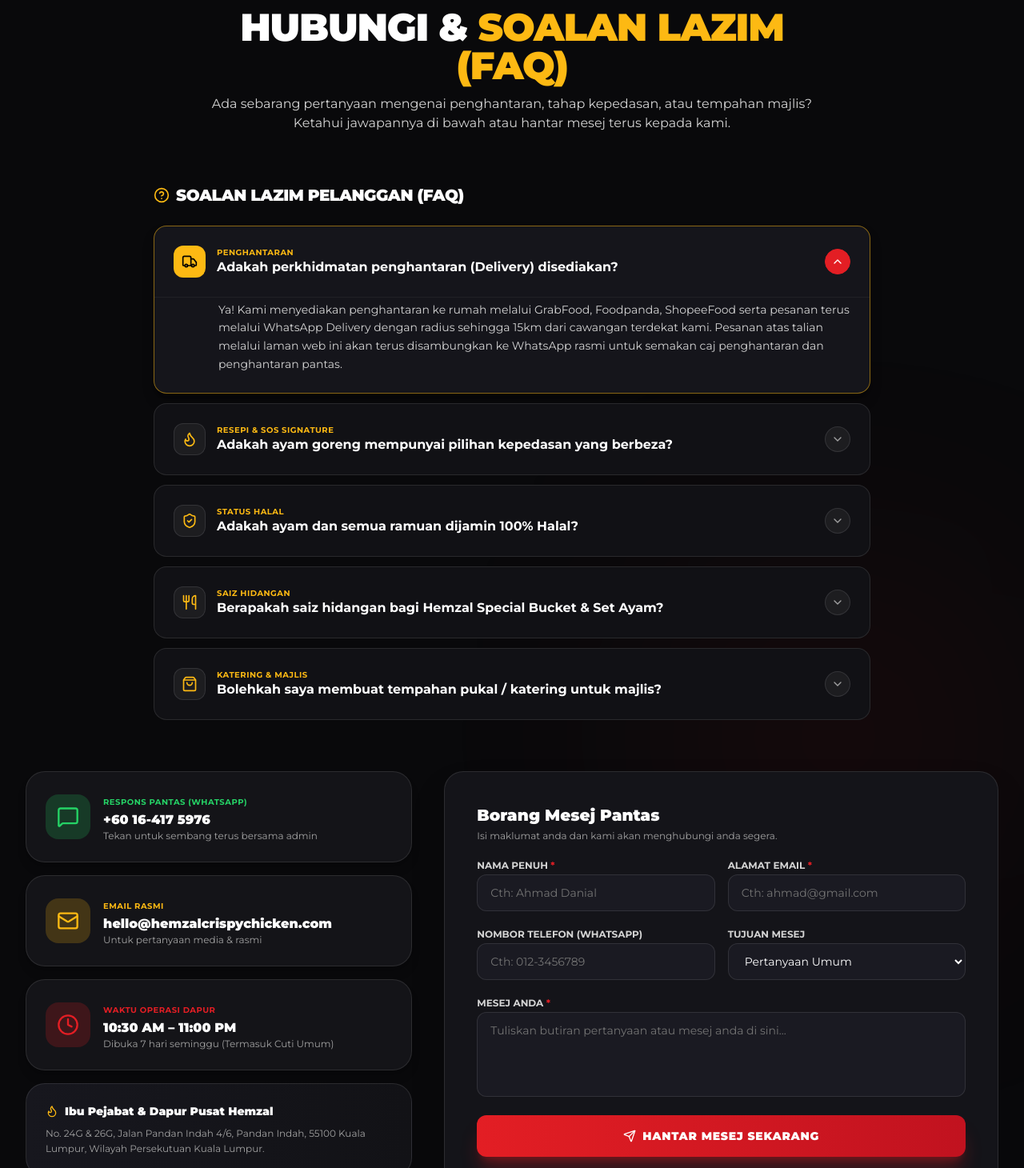
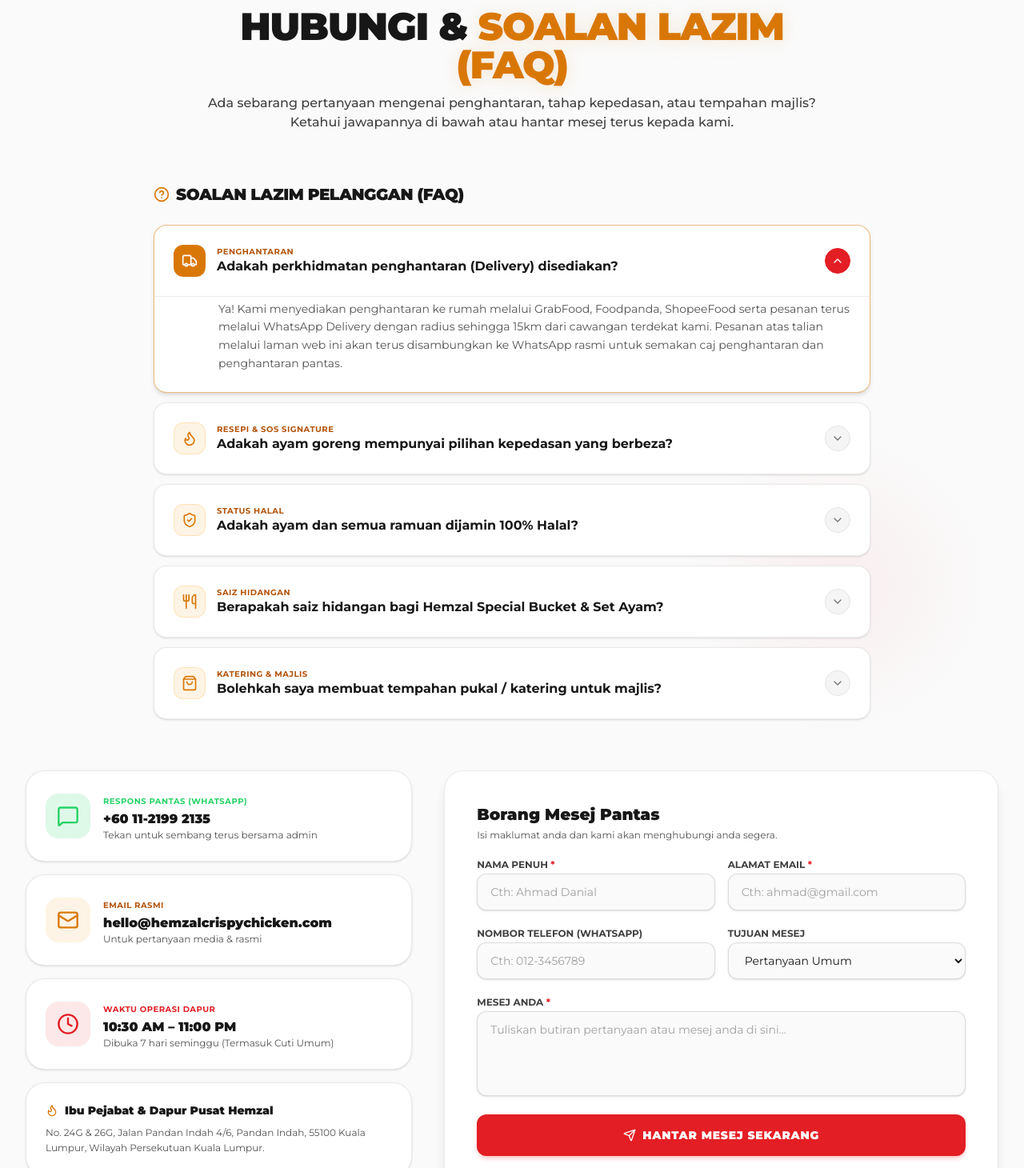
Before and after one commit to haz-pqh/Hemzal-Website-New, a React (Vite) app: page / in a window 1280 px wide. Shown: the part 6750-8210 px from the top of the page at 80% size. Built offline with nearby package versions, Linux system fonts and the light colour scheme.

Commit message:
Update ContactSection.tsx

```diff
--- a/src/components/ContactSection.tsx
+++ b/src/components/ContactSection.tsx
@@ -77,24 +77,24 @@ export const ContactSection: React.FC = () => {
   };
 
   return (
-    <section id="hubungi" className="py-20 bg-[#09090c]/80 backdrop-blur-sm relative overflow-hidden border-t border-white/5">
-      {/* Glow */}
-      <div className="absolute top-1/2 right-10 w-96 h-96 bg-[#E31E24]/10 rounded-full blur-[140px] pointer-events-none" />
+    <section id="hubungi" className="py-20 bg-neutral-50 border-b border-neutral-200/80 relative overflow-hidden">
+      {/* Subtle Ambient Red Glow */}
+      <div className="absolute top-1/2 right-10 -translate-y-1/2 w-96 h-96 bg-[radial-gradient(ellipse_at_center,rgba(227,30,36,0.05),transparent_70%)] pointer-events-none" />
 
       <div className="max-w-7xl mx-auto px-4 sm:px-6 lg:px-8 relative z-10">
 
         {/* Header */}
         <div className="text-center max-w-3xl mx-auto mb-16 space-y-3">
-          <div className="inline-flex items-center gap-1.5 bg-[#16161b] border border-[#FDB913]/30 px-3.5 py-1 rounded-full text-xs font-black uppercase tracking-widest text-[#FDB913]">
-            <MessageSquare className="w-3.5 h-3.5" />
+          <div className="inline-flex items-center gap-1.5 bg-amber-500/10 border border-amber-500/20 px-3.5 py-1 rounded-full text-xs font-black uppercase tracking-widest text-[#B45309]">
+            <MessageSquare className="w-3.5 h-3.5 text-[#D97706]" />
             <span>Khidmat Pelanggan & Maklum Balas</span>
           </div>
 
-          <h2 className="text-3xl sm:text-5xl font-black text-white uppercase tracking-tight">
-            HUBUNGI & <span className="text-[#FDB913]">SOALAN LAZIM (FAQ)</span>
+          <h2 className="text-3xl sm:text-5xl font-black text-neutral-900 uppercase tracking-tight">
+            HUBUNGI & <span className="text-[#D97706] drop-shadow-[0_2px_10px_rgba(217,119,6,0.15)]">SOALAN LAZIM (FAQ)</span>
           </h2>
 
-          <p className="text-neutral-300 text-sm sm:text-base">
+          <p className="text-neutral-700 text-sm sm:text-base font-medium">
             Ada sebarang pertanyaan mengenai penghantaran, tahap kepedasan, atau tempahan majlis? Ketahui jawapannya di bawah atau hantar mesej terus kepada kami.
           </p>
         </div>
@@ -102,8 +102,8 @@ export const ContactSection: React.FC = () => {
         {/* Collapsible FAQ Accordion Section */}
         <div className="mb-16 max-w-4xl mx-auto">
           <div className="flex items-center gap-2 mb-6 justify-center sm:justify-start">
-            <HelpCircle className="w-5 h-5 text-[#FDB913]" />
-            <h3 className="text-xl font-black text-white uppercase tracking-tight">
+            <HelpCircle className="w-5 h-5 text-[#D97706]" />
+            <h3 className="text-xl font-black text-neutral-900 uppercase tracking-tight">
               Soalan Lazim Pelanggan (FAQ)
             </h3>
           </div>
@@ -119,8 +119,8 @@ export const ContactSection: React.FC = () => {
                   id={faq.id}
                   className={`rounded-2xl border transition-all duration-300 overflow-hidden ${
                     isOpen
-                      ? 'bg-[#15151b] border-[#FDB913]/50 shadow-lg shadow-black/40'
-                      : 'bg-[#111115] border-white/10 hover:border-white/20 hover:bg-[#141419]'
+                      ? 'bg-white border-[#D97706]/50 shadow-md'
+                      : 'bg-white border-neutral-200/80 hover:border-neutral-300 hover:bg-neutral-50/50 shadow-sm'
                   }`}
                 >
                   <button
@@ -133,17 +133,17 @@ export const ContactSection: React.FC = () => {
                       <div
                         className={`w-10 h-10 rounded-xl flex items-center justify-center shrink-0 transition-colors ${
                           isOpen
-                            ? 'bg-[#FDB913] text-black font-black'
-                            : 'bg-white/5 text-[#FDB913] border border-white/10'
+                            ? 'bg-[#D97706] text-white font-black'
+                            : 'bg-amber-500/10 text-[#D97706] border border-amber-500/20'
                         }`}
                       >
                         <IconComponent className="w-5 h-5" />
                       </div>
                       <div>
-                        <span className="text-[10px] text-[#FDB913] uppercase font-bold tracking-wider block">
+                        <span className="text-[10px] text-[#B45309] uppercase font-bold tracking-wider block">
                           {faq.category}
                         </span>
-                        <h4 className="text-sm sm:text-base font-bold text-white leading-snug">
+                        <h4 className="text-sm sm:text-base font-bold text-neutral-900 leading-snug">
                           {faq.question}
                         </h4>
                       </div>
@@ -153,7 +153,7 @@ export const ContactSection: React.FC = () => {
                       className={`w-8 h-8 rounded-full flex items-center justify-center shrink-0 border transition-transform duration-300 ${
                         isOpen
                           ? 'rotate-180 bg-[#E31E24] text-white border-[#E31E24]'
-                          : 'bg-white/5 text-neutral-400 border-white/10'
+                          : 'bg-neutral-100 text-neutral-500 border-neutral-200'
                       }`}
                     >
                       <ChevronDown className="w-4 h-4" />
@@ -168,7 +168,7 @@ export const ContactSection: React.FC = () => {
                         exit={{ height: 0, opacity: 0 }}
                         transition={{ duration: 0.25, ease: 'easeInOut' }}
                       >
-                        <div className="px-5 sm:px-6 pb-6 pt-1 border-t border-white/5 text-neutral-300 text-xs sm:text-sm leading-relaxed pl-16 sm:pl-20">
+                        <div className="px-5 sm:px-6 pb-6 pt-1 border-t border-neutral-200/80 text-neutral-600 text-xs sm:text-sm leading-relaxed pl-16 sm:pl-20">
                           {faq.answer}
                         </div>
                       </motion.div>
@@ -187,57 +187,57 @@ export const ContactSection: React.FC = () => {
 
             {/* WhatsApp Box */}
             <a
-              href="https://wa.me/60164175976?text=Hai%20Hemzal%20Crispy%20Chicken,%20saya%20ada%20pertanyaan."
+              href="https://wa.me/601121992135?text=Hai%20Hemzal%20Crispy%20Chicken,%20saya%20ada%20pertanyaan."
               target="_blank"
               rel="noopener noreferrer"
-              className="p-6 rounded-3xl bg-[#141418] hover:bg-[#191920] border border-white/10 hover:border-[#25D366]/50 transition-all duration-300 flex items-center gap-4 group block shadow-lg"
+              className="p-6 rounded-3xl bg-white hover:bg-neutral-50/50 border border-neutral-200/80 hover:border-[#25D366]/50 transition-all duration-300 flex items-center gap-4 group block shadow-sm hover:shadow-md"
             >
-              <div className="w-14 h-14 rounded-2xl bg-[#25D366]/20 flex items-center justify-center text-[#25D366] group-hover:scale-110 transition-transform shrink-0">
+              <div className="w-14 h-14 rounded-2xl bg-[#25D366]/15 flex items-center justify-center text-[#25D366] group-hover:scale-110 transition-transform shrink-0">
                 <MessageSquare className="w-7 h-7" />
               </div>
               <div>
                 <span className="text-[10px] uppercase font-bold text-[#25D366] tracking-wider">
                   Respons Pantas (WhatsApp)
                 </span>
-                <h4 className="font-black text-base text-white">+60 16-417 5976</h4>
-                <p className="text-xs text-neutral-400">Tekan untuk sembang terus bersama admin</p>
+                <h4 className="font-black text-base text-neutral-900">+60 11-2199 2135</h4>
+                <p className="text-xs text-neutral-600">Tekan untuk sembang terus bersama admin</p>
               </div>
             </a>
 
             {/* Email Box */}
-            <div className="p-6 rounded-3xl bg-[#141418] border border-white/10 flex items-center gap-4 shadow-lg">
-              <div className="w-14 h-14 rounded-2xl bg-[#FDB913]/20 flex items-center justify-center text-[#FDB913] shrink-0">
+            <div className="p-6 rounded-3xl bg-white border border-neutral-200/80 flex items-center gap-4 shadow-sm">
+              <div className="w-14 h-14 rounded-2xl bg-amber-500/10 flex items-center justify-center text-[#D97706] shrink-0">
                 <Mail className="w-7 h-7" />
               </div>
               <div>
-                <span className="text-[10px] uppercase font-bold text-[#FDB913] tracking-wider">
+                <span className="text-[10px] uppercase font-bold text-[#B45309] tracking-wider">
                   Email Rasmi
                 </span>
-                <h4 className="font-black text-base text-white">hello@hemzalcrispychicken.com</h4>
-                <p className="text-xs text-neutral-400">Untuk pertanyaan media & rasmi</p>
+                <h4 className="font-black text-base text-neutral-900">hello@hemzalcrispychicken.com</h4>
+                <p className="text-xs text-neutral-600">Untuk pertanyaan media & rasmi</p>
               </div>
             </div>
 
             {/* Operating Hours Box */}
-            <div className="p-6 rounded-3xl bg-[#141418] border border-white/10 flex items-center gap-4 shadow-lg">
-              <div className="w-14 h-14 rounded-2xl bg-[#E31E24]/20 flex items-center justify-center text-[#E31E24] shrink-0">
+            <div className="p-6 rounded-3xl bg-white border border-neutral-200/80 flex items-center gap-4 shadow-sm">
+              <div className="w-14 h-14 rounded-2xl bg-[#E31E24]/10 flex items-center justify-center text-[#E31E24] shrink-0">
                 <Clock className="w-7 h-7" />
               </div>
               <div>
                 <span className="text-[10px] uppercase font-bold text-[#E31E24] tracking-wider">
                   Waktu Operasi Dapur
                 </span>
-                <h4 className="font-black text-base text-white">10:30 AM – 11:00 PM</h4>
-                <p className="text-xs text-neutral-400">Dibuka 7 hari seminggu (Termasuk Cuti Umum)</p>
+                <h4 className="font-black text-base text-neutral-900">10:30 AM – 11:00 PM</h4>
+                <p className="text-xs text-neutral-600">Dibuka 7 hari seminggu (Termasuk Cuti Umum)</p>
               </div>
             </div>
 
             {/* HQ Address Box */}
-            <div className="p-6 rounded-3xl bg-gradient-to-r from-[#17171e] to-[#121216] border border-white/10 space-y-2">
-              <h4 className="font-black text-sm text-white flex items-center gap-2">
-                <Flame className="w-4 h-4 text-[#FDB913]" /> Ibu Pejabat & Dapur Pusat Hemzal
+            <div className="p-6 rounded-3xl bg-white border border-neutral-200/80 space-y-2 shadow-sm">
+              <h4 className="font-black text-sm text-neutral-900 flex items-center gap-2">
+                <Flame className="w-4 h-4 text-[#D97706]" /> Ibu Pejabat & Dapur Pusat Hemzal
               </h4>
-              <p className="text-xs text-neutral-400 leading-relaxed">
+              <p className="text-xs text-neutral-600 leading-relaxed">
                 No. 24G & 26G, Jalan Pandan Indah 4/6, Pandan Indah, 55100 Kuala Lumpur, Wilayah Persekutuan Kuala Lumpur.
               </p>
             </div>
@@ -245,14 +245,14 @@ export const ContactSection: React.FC = () => {
           </div>
 
           {/* Right Column: Contact Form */}
-          <div className="lg:col-span-7 bg-[#141419] border border-white/10 rounded-3xl p-6 sm:p-10 shadow-2xl">
+          <div className="lg:col-span-7 bg-white border border-neutral-200/80 rounded-3xl p-6 sm:p-10 shadow-lg">
             {submitted ? (
               <div className="text-center py-12 space-y-4">
-                <div className="w-16 h-16 rounded-full bg-emerald-500/20 text-emerald-400 flex items-center justify-center mx-auto border border-emerald-500/30">
+                <div className="w-16 h-16 rounded-full bg-emerald-500/15 text-emerald-600 flex items-center justify-center mx-auto border border-emerald-500/30">
                   <CheckCircle2 className="w-8 h-8" />
                 </div>
-                <h3 className="text-2xl font-black text-white">Mesej Anda Berjaya Dihantar!</h3>
-                <p className="text-sm text-neutral-300 max-w-md mx-auto">
+                <h3 className="text-2xl font-black text-neutral-900">Mesej Anda Berjaya Dihantar!</h3>
+                <p className="text-sm text-neutral-700 max-w-md mx-auto">
                   Terima kasih, <strong>{formData.name}</strong>. Pegawai perhubungan pelanggan Hemzal akan membalas emel/telefon anda dalam masa 24 jam.
                 </p>
                 <button
@@ -260,7 +260,7 @@ export const ContactSection: React.FC = () => {
                     setSubmitted(false);
                     setFormData({ name: '', email: '', phone: '', subject: 'Pertanyaan Umum', message: '' });
                   }}
-                  className="mt-4 px-6 py-2.5 bg-white/10 hover:bg-white/20 text-white rounded-xl text-xs font-bold transition-colors cursor-pointer"
+                  className="mt-4 px-6 py-2.5 bg-neutral-100 hover:bg-neutral-200 text-neutral-800 rounded-xl text-xs font-bold border border-neutral-300/80 transition-colors cursor-pointer"
                 >
                   Hantar Mesej Lain
                 </button>
@@ -268,13 +268,13 @@ export const ContactSection: React.FC = () => {
             ) : (
               <form onSubmit={handleSubmit} className="space-y-4">
                 <div className="space-y-1">
-                  <h3 className="text-xl font-black text-white">Borang Mesej Pantas</h3>
-                  <p className="text-xs text-neutral-400">Isi maklumat anda dan kami akan menghubungi anda segera.</p>
+                  <h3 className="text-xl font-black text-neutral-900">Borang Mesej Pantas</h3>
+                  <p className="text-xs text-neutral-600">Isi maklumat anda dan kami akan menghubungi anda segera.</p>
                 </div>
 
                 <div className="grid grid-cols-1 sm:grid-cols-2 gap-4">
                   <div className="space-y-1.5">
-                    <label className="text-xs font-bold text-neutral-300 uppercase">
+                    <label className="text-xs font-bold text-neutral-700 uppercase">
                       Nama Penuh <span className="text-[#E31E24]">*</span>
                     </label>
                     <input
@@ -283,12 +283,12 @@ export const ContactSection: React.FC = () => {
                       value={formData.name}
                       onChange={(e) => setFormData({ ...formData, name: e.target.value })}
                       placeholder="Cth: Ahmad Danial"
-                      className="w-full px-4 py-3 bg-[#1a1a22] border border-white/10 rounded-xl text-sm text-white placeholder:text-neutral-500 focus:outline-none focus:border-[#FDB913]"
+                      className="w-full px-4 py-3 bg-neutral-50 border border-neutral-300/80 rounded-xl text-sm text-neutral-900 placeholder:text-neutral-400 focus:outline-none focus:bg-white focus:border-[#D97706] transition-colors shadow-sm"
                     />
                   </div>
 
                   <div className="space-y-1.5">
-                    <label className="text-xs font-bold text-neutral-300 uppercase">
+                    <label className="text-xs font-bold text-neutral-700 uppercase">
                       Alamat Email <span className="text-[#E31E24]">*</span>
                     </label>
                     <input
@@ -297,14 +297,14 @@ export const ContactSection: React.FC = () => {
                       value={formData.email}
                       onChange={(e) => setFormData({ ...formData, email: e.target.value })}
                       placeholder="Cth: ahmad@gmail.com"
-                      className="w-full px-4 py-3 bg-[#1a1a22] border border-white/10 rounded-xl text-sm text-white placeholder:text-neutral-500 focus:outline-none focus:border-[#FDB913]"
+                      className="w-full px-4 py-3 bg-neutral-50 border border-neutral-300/80 rounded-xl text-sm text-neutral-900 placeholder:text-neutral-400 focus:outline-none focus:bg-white focus:border-[#D97706] transition-colors shadow-sm"
                     />
                   </div>
                 </div>
 
                 <div className="grid grid-cols-1 sm:grid-cols-2 gap-4">
                   <div className="space-y-1.5">
-                    <label className="text-xs font-bold text-neutral-300 uppercase">
+                    <label className="text-xs font-bold text-neutral-700 uppercase">
                       Nombor Telefon (WhatsApp)
                     </label>
                     <input
@@ -312,18 +312,18 @@ export const ContactSection: React.FC = () => {
                       value={formData.phone}
                       onChange={(e) => setFormData({ ...formData, phone: e.target.value })}
                       placeholder="Cth: 012-3456789"
-                      className="w-full px-4 py-3 bg-[#1a1a22] border border-white/10 rounded-xl text-sm text-white placeholder:text-neutral-500 focus:outline-none focus:border-[#FDB913]"
+                      className="w-full px-4 py-3 bg-neutral-50 border border-neutral-300/80 rounded-xl text-sm text-neutral-900 placeholder:text-neutral-400 focus:outline-none focus:bg-white focus:border-[#D97706] transition-colors shadow-sm"
                     />
                   </div>
 
                   <div className="space-y-1.5">
-                    <label className="text-xs font-bold text-neutral-300 uppercase">
+                    <label className="text-xs font-bold text-neutral-700 uppercase">
                       Tujuan Mesej
                     </label>
                     <select
                       value={formData.subject}
                       onChange={(e) => setFormData({ ...formData, subject: e.target.value })}
-                      className="w-full px-4 py-3 bg-[#1a1a22] border border-white/10 rounded-xl text-sm text-white focus:outline-none focus:border-[#FDB913]"
+                      className="w-full px-4 py-3 bg-neutral-50 border border-neutral-300/80 rounded-xl text-sm text-neutral-900 focus:outline-none focus:bg-white focus:border-[#D97706] transition-colors shadow-sm"
                     >
                       <option value="Pertanyaan Umum">Pertanyaan Umum</option>
                       <option value="Tempahan Katering">Tempahan Katering & Acara</option>
@@ -334,7 +334,7 @@ export const ContactSection: React.FC = () => {
                 </div>
 
                 <div className="space-y-1.5">
-                  <label className="text-xs font-bold text-neutral-300 uppercase">
+                  <label className="text-xs font-bold text-neutral-700 uppercase">
                     Mesej Anda <span className="text-[#E31E24]">*</span>
                   </label>
                   <textarea
@@ -343,13 +343,13 @@ export const ContactSection: React.FC = () => {
                     value={formData.message}
                     onChange={(e) => setFormData({ ...formData, message: e.target.value })}
                     placeholder="Tuliskan butiran pertanyaan atau mesej anda di sini..."
-                    className="w-full px-4 py-3 bg-[#1a1a22] border border-white/10 rounded-xl text-sm text-white placeholder:text-neutral-500 focus:outline-none focus:border-[#FDB913] resize-none"
+                    className="w-full px-4 py-3 bg-neutral-50 border border-neutral-300/80 rounded-xl text-sm text-neutral-900 placeholder:text-neutral-400 focus:outline-none focus:bg-white focus:border-[#D97706] transition-colors shadow-sm resize-none"
                   />
                 </div>
 
                 <button
                   type="submit"
-                  className="w-full py-4 rounded-xl bg-gradient-to-r from-[#E31E24] to-[#C1121F] hover:from-[#FDB913] hover:to-[#e39600] text-white hover:text-black font-black text-sm uppercase tracking-wider flex items-center justify-center gap-2 shadow-xl shadow-[#E31E24]/30 transition-all cursor-pointer"
+                  className="w-full py-4 rounded-xl bg-[#E31E24] hover:bg-[#FDB913] text-white hover:text-black font-black text-sm uppercase tracking-wider flex items-center justify-center gap-2 shadow-md shadow-[#E31E24]/20 transition-all cursor-pointer"
                 >
                   <Send className="w-4 h-4" />
                   <span>Hantar Mesej Sekarang</span>
```
